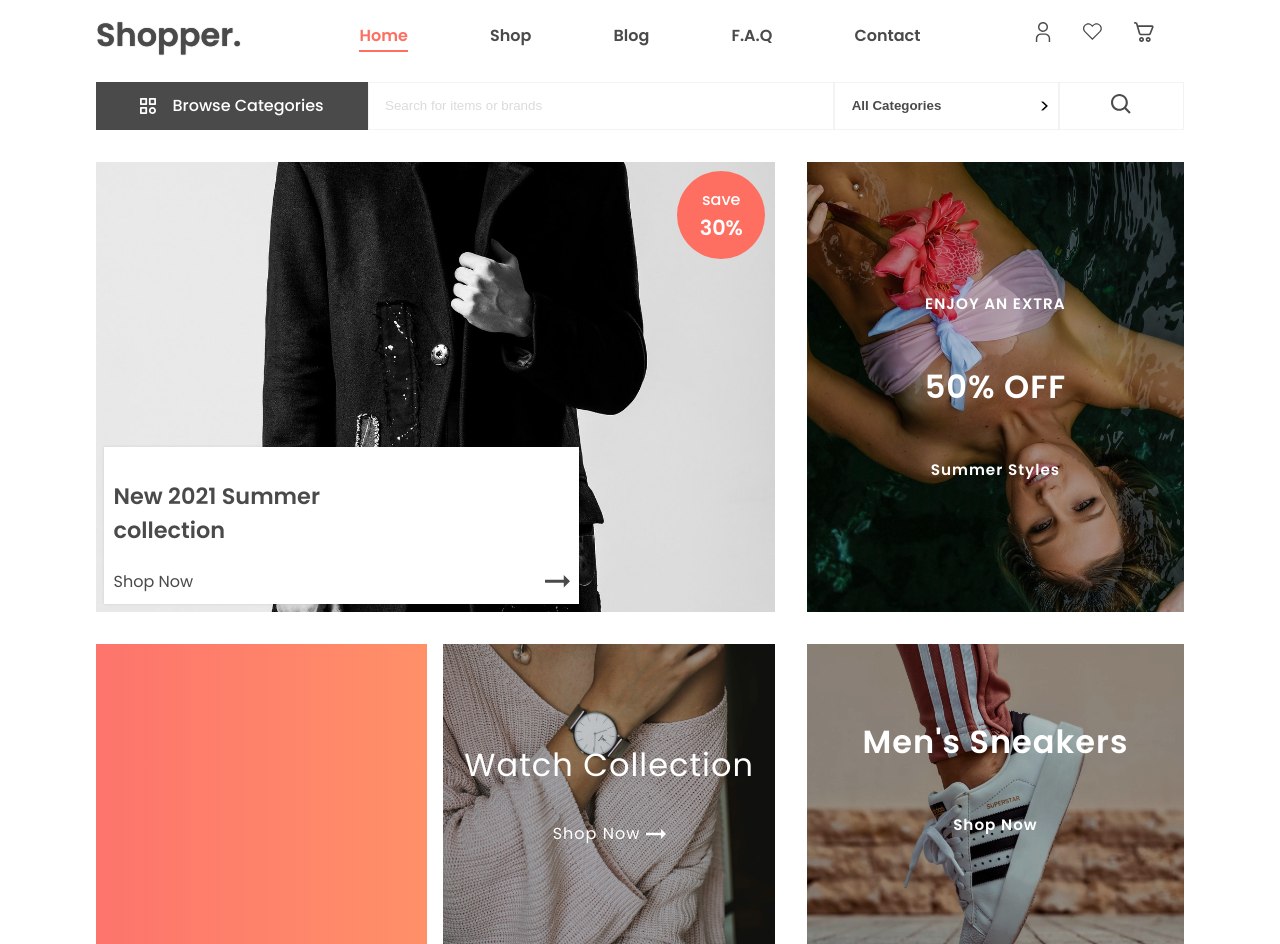
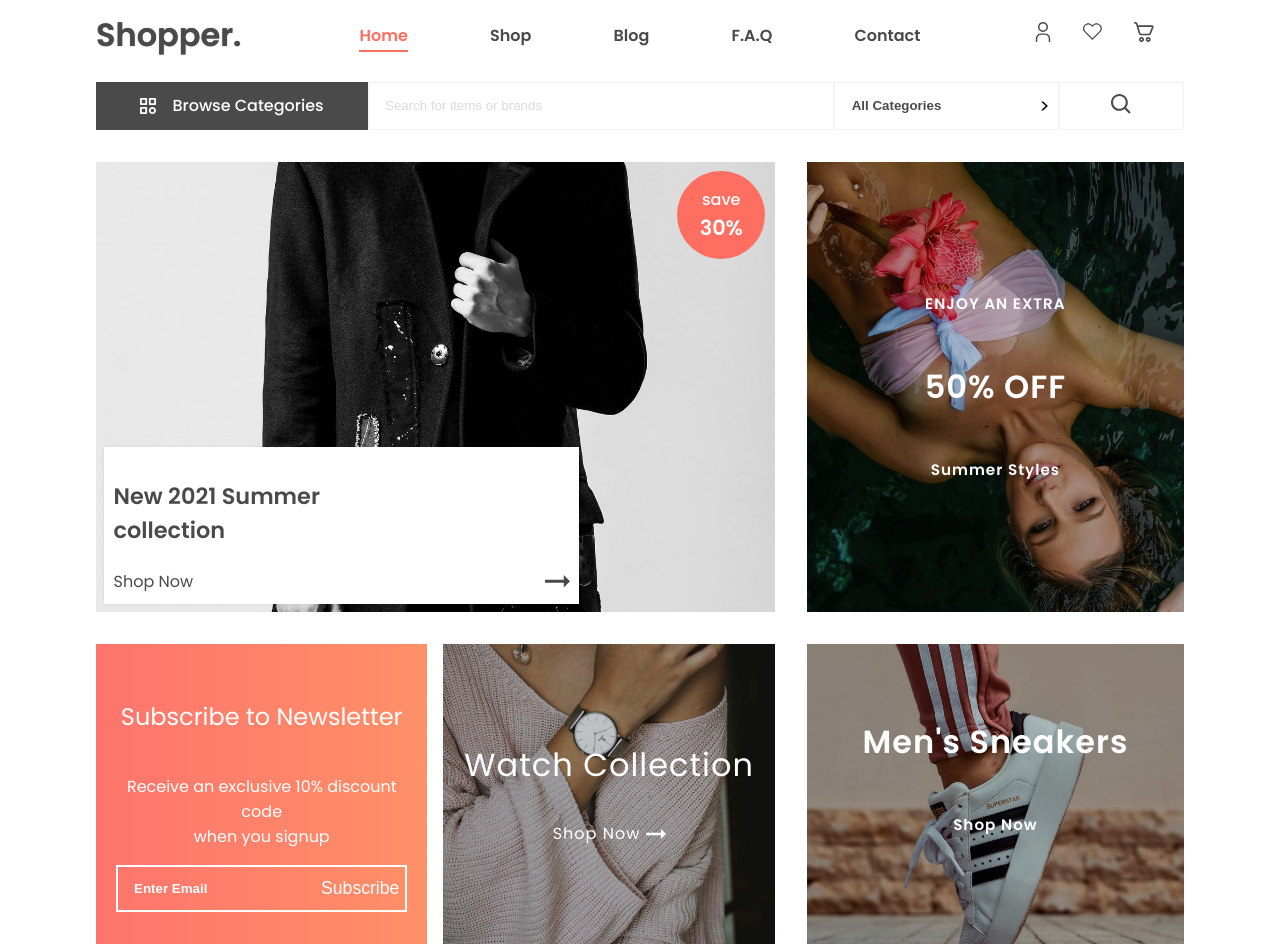
Before and after one commit to Ahd-3hd/next-ecommerce-ts, a Next.js app: page / in a window 1280 px wide. Built offline with nearby package versions, Linux system fonts and the light colour scheme.

Commit message:
create newsletter form

```diff
--- a/components/Header/index.style.tsx
+++ b/components/Header/index.style.tsx
@@ -117,6 +117,38 @@ export const ColumnBottomContainerText = styled.p<{ big?: boolean }>`
 export const NewsletterContainer = styled.div`
   height: 300px;
   background: linear-gradient(to right, #fd746c, #ff9068);
+  padding: 1rem;
+  display: flex;
+  flex-direction: column;
+  align-items: center;
+  justify-content: center;
+`;
+
+export const NewsletterForm = styled.form`
+  display: flex;
+`;
+export const NewsletterInput = styled.input`
+  flex: 2;
+  height: 2.9rem;
+  background: transparent;
+  border: 2px solid #fff;
+  border-right: none;
+  padding-left: 1rem;
+  font-weight: 600;
+  outline: none;
+  color: #fff;
+  ::placeholder {
+    color: #fff;
+  }
+`;
+export const NewsletterButton = styled.button`
+  flex: 1;
+  height: 2.9rem;
+  background: transparent;
+  border: 2px solid #fff;
+  border-left: none;
+  color: #fff;
+  font-size: 1.1rem;
 `;
 
 export const SalesContainer = styled.a`
@@ -172,3 +204,9 @@ export const SneakersContainer = styled.a`
     left: 0;
   }
 `;
+
+export const NewsletterText = styled.p<{ big?: boolean }>`
+  color: #fff;
+  font-size: ${({ big }) => (big ? "1.5rem" : "1rem")};
+  text-align: center;
+`;
--- a/components/Header/index.tsx
+++ b/components/Header/index.tsx
@@ -14,6 +14,10 @@ import {
   SalesContainer,
   SneakersContainer,
   SalesText,
+  NewsletterText,
+  NewsletterForm,
+  NewsletterInput,
+  NewsletterButton,
 } from "./index.style";
 import Link from "next/link";
 import ArrowRightIcon from "../../svg/ArrowRightIcon.svg";
@@ -40,7 +44,18 @@ const Header = () => {
           </Collection>
         </Link>
         <ColumnBottomWrapper>
-          <NewsletterContainer></NewsletterContainer>
+          <NewsletterContainer>
+            <NewsletterText big>Subscribe to Newsletter</NewsletterText>
+            <NewsletterText>
+              Receive an exclusive 10% discount code
+              <br />
+              when you signup
+            </NewsletterText>
+            <NewsletterForm>
+              <NewsletterInput type="email" placeholder="Enter Email" />
+              <NewsletterButton>Subscribe</NewsletterButton>
+            </NewsletterForm>
+          </NewsletterContainer>
           <Link href="/watches" passHref>
             <ColumnBottomContainer>
               <ColumnBottomContainerText big>
```
